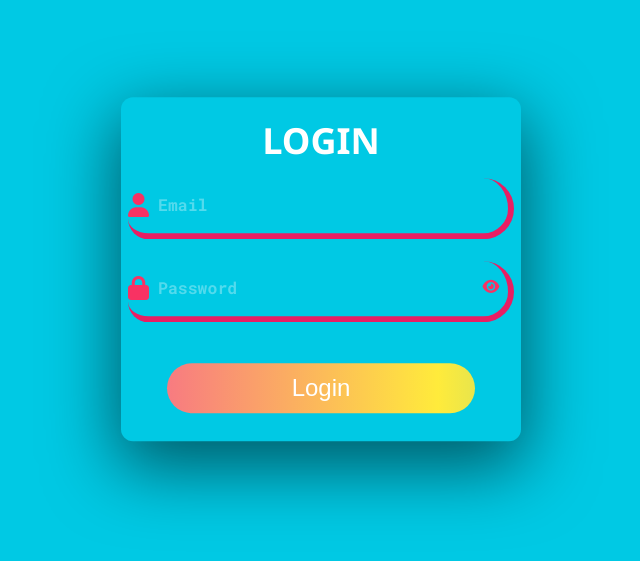
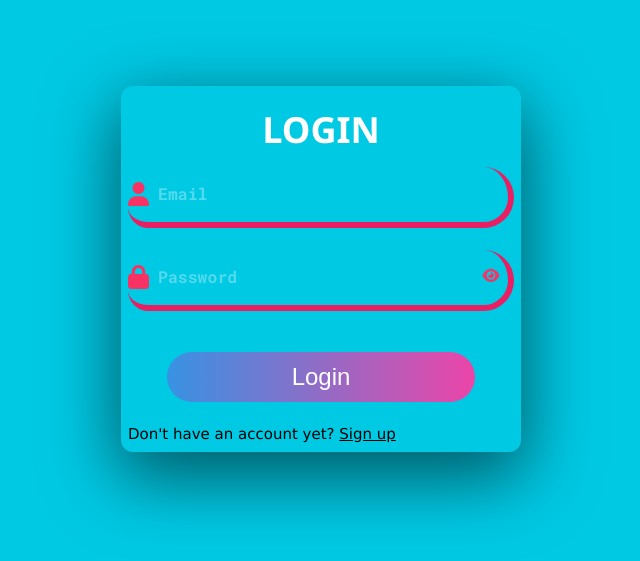
Before and after one commit to Walter-Tronics/HNGx_task_3, a React (Vite) app: page / in a window 1280 px wide. Shown: the part 131-692 px from the top of the page, without its empty margins (319-959 px from the left). Built offline with nearby package versions, Linux system fonts and the light colour scheme.

Commit message:
add a link to the sign up page

```diff
--- a/src/components/login.jsx
+++ b/src/components/login.jsx
@@ -4,6 +4,8 @@
 import { ToastContainer, toast } from 'react-toastify';
 import 'react-toastify/dist/ReactToastify.css';
 import { useDbase } from '../context';
+import { Link } from 'react-router-dom';
+import Signup from './signup';
 
 
 
@@ -94,6 +96,10 @@
                     </div>
 
                     <input type="submit" id="submit" value="Login" />
+
+                    <span className='signup'>
+                    Don't have an account yet? <Link to='/signup'>Sign up</Link>
+                    </span>
                 </form>
             </div>
             <ToastContainer />
```
